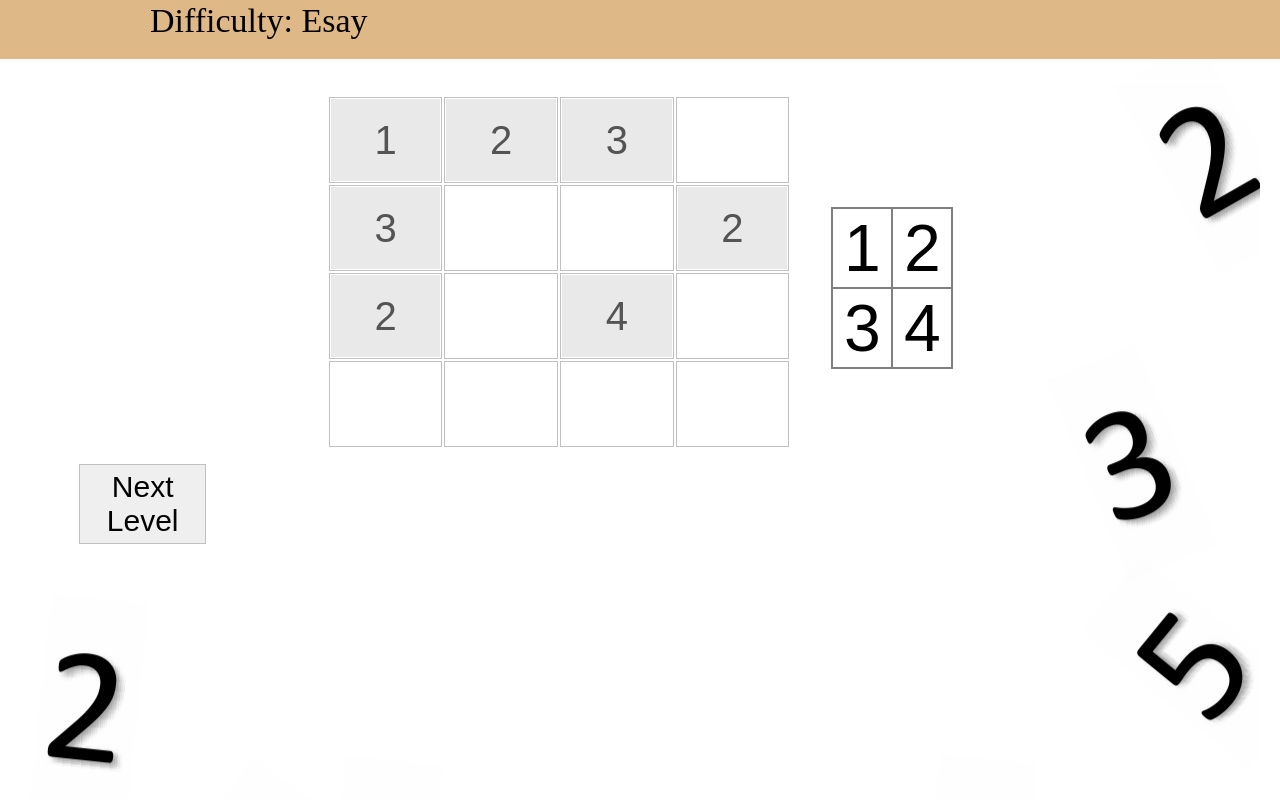
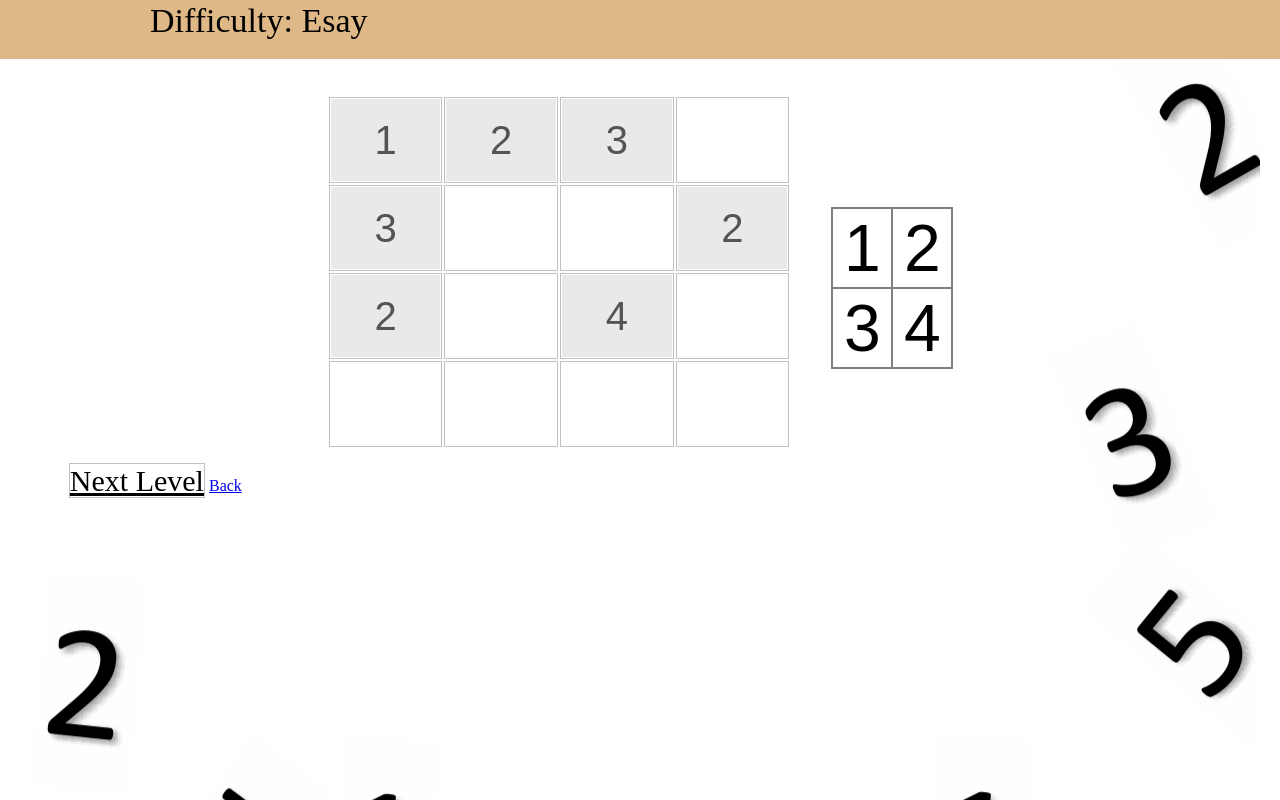
Before and after one commit to OLA-ALYAMANI/Sudoku, a plain HTML site: page index.html in a window 1280 px wide. Both pictures are taken after a click on the button "Let's Start". Drawn offline with Linux system fonts and the light colour scheme.

Commit message:
Update index.html

```diff
--- a/index.html
+++ b/index.html
@@ -107,10 +107,10 @@
             <button id="But_item-4">4</button>
         </div>
     </div>
-
-    <button id="Next">Next Level
-        <a href="Next_Level.html">
-    </a></button>
+    <div id="NT_Bk">
+    <a id="Next" href="Next_Level.html">Next Level</a>
+    <a id="Back" href="index.html">Back</a>
+    </div>
 </div>
     <script src="./JS/jQuery.js"></script>
     <script src="./JS/main.js"></script>
```
